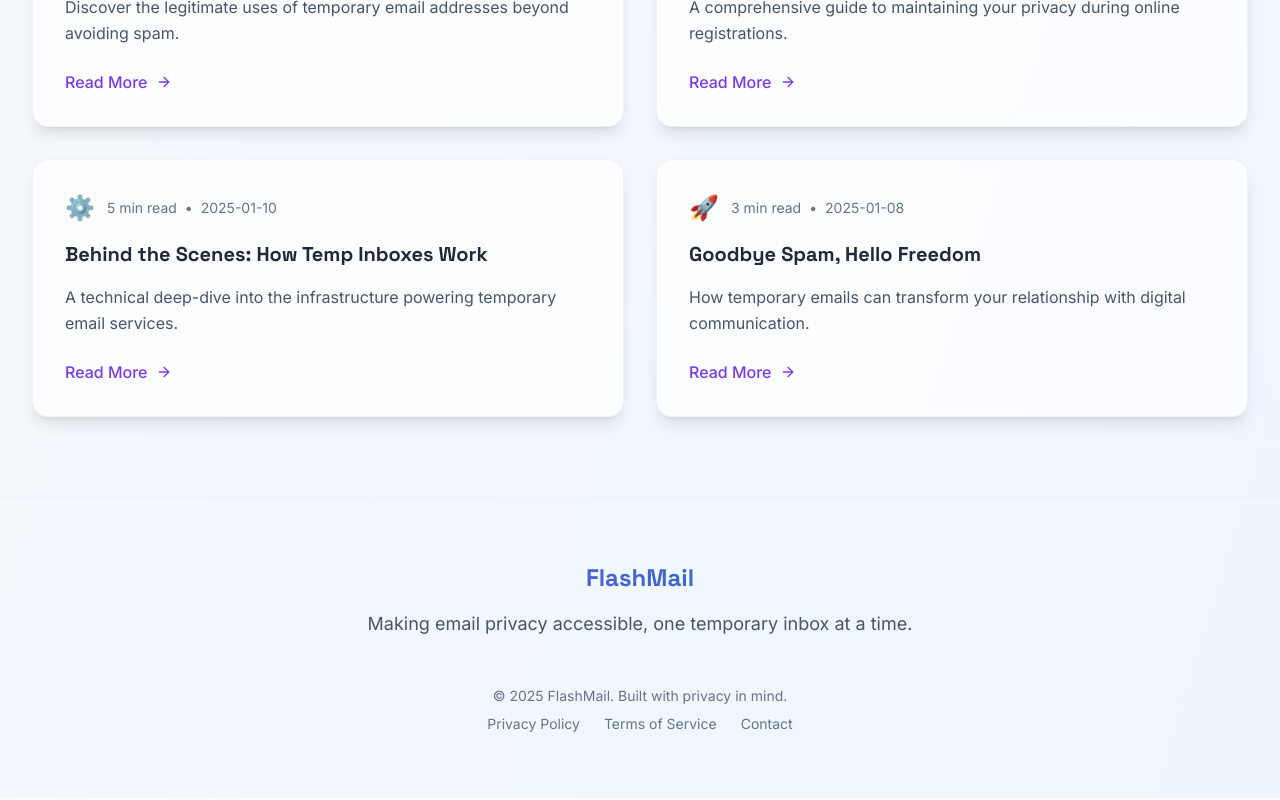
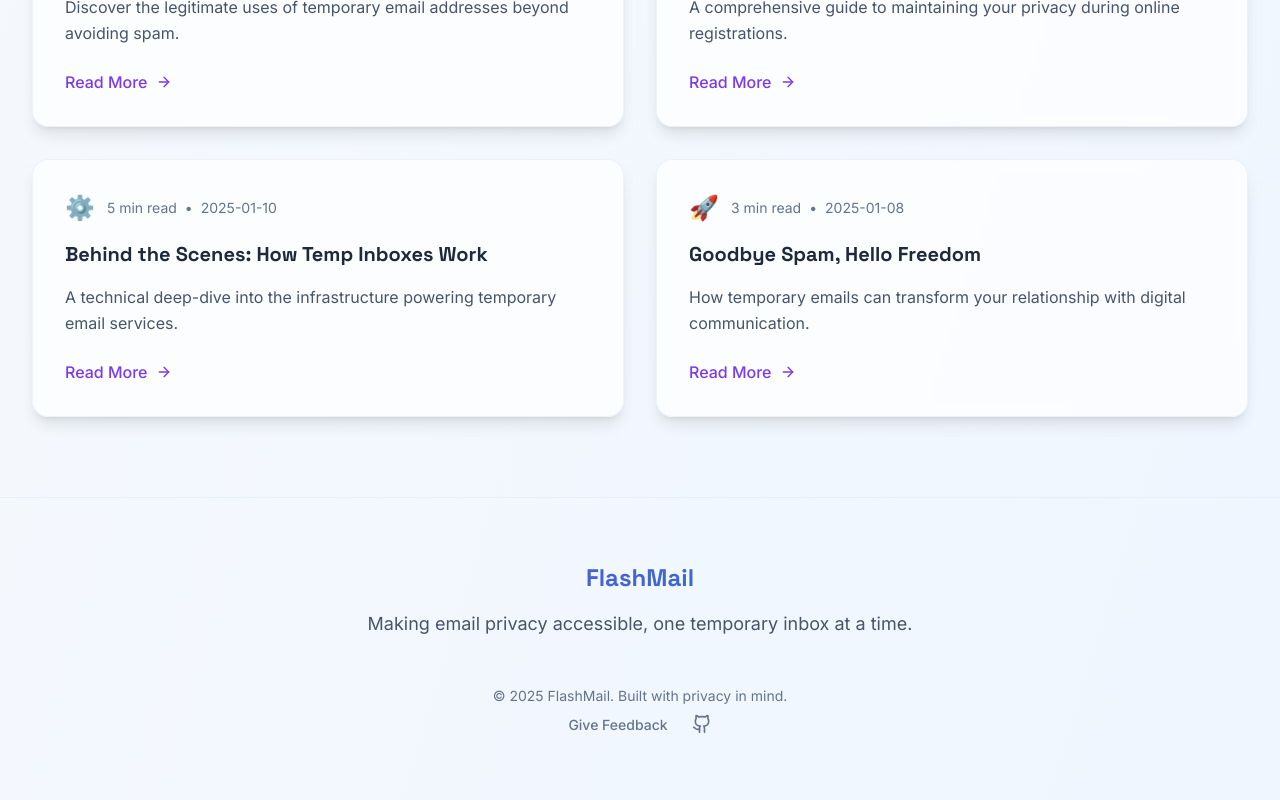
Before and after one commit to airdropcodex/blaze-mail, a React (Vite) app: page / in a window 1280 px wide. Shown: the part 3366-4166 px from the top of the page. Built offline with nearby package versions, Linux system fonts and the light colour scheme.

Commit message:
Added feedback and git function

```diff
--- a/package.json
+++ b/package.json
@@ -31,6 +31,6 @@
     "tailwindcss": "^3.4.1",
     "typescript": "^5.5.3",
     "typescript-eslint": "^8.3.0",
-    "vite": "^5.4.2"
+    "vite": "^6.3.5"
   }
 }
--- a/src/App.tsx
+++ b/src/App.tsx
@@ -15,7 +15,8 @@ import {
   ArrowRight,
   Inbox,
   Plus,
-  Check
+  Check,
+  Github
 } from 'lucide-react';
 import { InboxManager } from './components/InboxManager';
 import { MessageViewer } from './components/MessageViewer';
@@ -40,6 +41,10 @@ function AppContent() {
   const [selectedMessageId, setSelectedMessageId] = useState<string | null>(null);
   const [showInboxManager, setShowInboxManager] = useState(false);
   const [modalVisible, setModalVisible] = useState(false); // Animation state
+  const [showFeedbackModal, setShowFeedbackModal] = useState(false);
+  const [feedback, setFeedback] = useState({ name: '', email: '', message: '' });
+  const [feedbackSubmitting, setFeedbackSubmitting] = useState(false);
+  const [feedbackSuccess, setFeedbackSuccess] = useState(false);
 
   // Debug: Log when modal opens
   useEffect(() => {
@@ -92,6 +97,21 @@ function AppContent() {
       }
     };
   }, []);
+
+  // Feedback modal submit handler (dummy, just shows success)
+  const handleFeedbackSubmit = (e: React.FormEvent) => {
+    e.preventDefault();
+    setFeedbackSubmitting(true);
+    setTimeout(() => {
+      setFeedbackSubmitting(false);
+      setFeedbackSuccess(true);
+      setFeedback({ name: '', email: '', message: '' });
+      setTimeout(() => {
+        setFeedbackSuccess(false);
+        setShowFeedbackModal(false);
+      }, 1500);
+    }, 1200);
+  };
 
   return (
     <div className="min-h-screen bg-gradient-to-br from-slate-50 to-blue-50 dark:from-slate-900 dark:to-slate-800 relative overflow-x-hidden">
@@ -495,19 +515,24 @@ function AppContent() {
               Making email privacy accessible, one temporary inbox at a time.
             </p>
           </div>
-
           <div className="text-center text-slate-500 dark:text-slate-500 text-sm space-y-2">
             <p>© {new Date().getFullYear()} FlashMail. Built with privacy in mind.</p>
-            <div className="space-x-6">
-              <button className="hover:text-slate-700 dark:hover:text-slate-300 transition-colors">
-                Privacy Policy
+            <div className="flex justify-center items-center space-x-6 mt-2">
+              <button
+                className="hover:text-violet-600 dark:hover:text-violet-400 transition-colors font-medium"
+                onClick={() => setShowFeedbackModal(true)}
+              >
+                Give Feedback
               </button>
-              <button className="hover:text-slate-700 dark:hover:text-slate-300 transition-colors">
-                Terms of Service
-              </button>
-              <button className="hover:text-slate-700 dark:hover:text-slate-300 transition-colors">
-                Contact
-              </button>
+              <a
+                href="https://github.com/airdropcodex/blaze-mail"
+                target="_blank"
+                rel="noopener noreferrer"
+                className="hover:text-violet-600 dark:hover:text-violet-400 transition-colors"
+                title="View source on GitHub"
+              >
+                <Github className="inline w-5 h-5 align-text-bottom" />
+              </a>
             </div>
           </div>
         </div>
@@ -523,6 +548,58 @@ function AppContent() {
         messageId={selectedMessageId}
         onClose={() => setSelectedMessageId(null)}
       />
+
+      {/* Feedback Modal */}
+      {showFeedbackModal && (
+        <div className="fixed inset-0 bg-black/50 backdrop-blur-sm z-50 flex items-center justify-center p-4">
+          <div className="bg-white dark:bg-slate-800 rounded-3xl w-full max-w-md shadow-2xl border border-slate-200/50 dark:border-slate-700/50 p-8 relative">
+            <button
+              onClick={() => setShowFeedbackModal(false)}
+              className="absolute top-4 right-4 p-2 text-slate-600 dark:text-slate-400 hover:text-slate-800 dark:hover:text-slate-200 transition-colors"
+              aria-label="Close feedback modal"
+            >
+              <X className="w-5 h-5" />
+            </button>
+            <h2 className="font-display text-2xl font-bold text-slate-800 dark:text-slate-200 mb-4 text-center">Give Feedback</h2>
+            {feedbackSuccess ? (
+              <div className="text-green-600 dark:text-green-400 text-center font-medium py-8">Thank you for your feedback!</div>
+            ) : (
+              <form onSubmit={handleFeedbackSubmit} className="space-y-4">
+                <input
+                  type="text"
+                  className="w-full rounded-xl border border-slate-300 dark:border-slate-600 bg-slate-50 dark:bg-slate-700/30 px-4 py-3 focus:outline-none focus:ring-2 focus:ring-violet-400"
+                  placeholder="Your Name"
+                  value={feedback.name}
+                  onChange={e => setFeedback(f => ({ ...f, name: e.target.value }))}
+                  required
+                />
+                <input
+                  type="email"
+                  className="w-full rounded-xl border border-slate-300 dark:border-slate-600 bg-slate-50 dark:bg-slate-700/30 px-4 py-3 focus:outline-none focus:ring-2 focus:ring-violet-400"
+                  placeholder="Your Email"
+                  value={feedback.email}
+                  onChange={e => setFeedback(f => ({ ...f, email: e.target.value }))}
+                  required
+                />
+                <textarea
+                  className="w-full rounded-xl border border-slate-300 dark:border-slate-600 bg-slate-50 dark:bg-slate-700/30 px-4 py-3 focus:outline-none focus:ring-2 focus:ring-violet-400 min-h-[100px] resize-none"
+                  placeholder="Your Feedback"
+                  value={feedback.message}
+                  onChange={e => setFeedback(f => ({ ...f, message: e.target.value }))}
+                  required
+                />
+                <button
+                  type="submit"
+                  className="w-full bg-gradient-to-r from-violet-600 to-cyan-600 text-white font-semibold py-3 rounded-xl shadow-lg hover:from-violet-700 hover:to-cyan-700 transition-all duration-300 disabled:opacity-60"
+                  disabled={feedbackSubmitting}
+                >
+                  {feedbackSubmitting ? 'Submitting...' : 'Submit'}
+                </button>
+              </form>
+            )}
+          </div>
+        </div>
+      )}
 
       {/* Toast Notifications */}
       <Toaster
```
Also changed, not shown: 1 other file (tests, documents, lock files or other folders).
